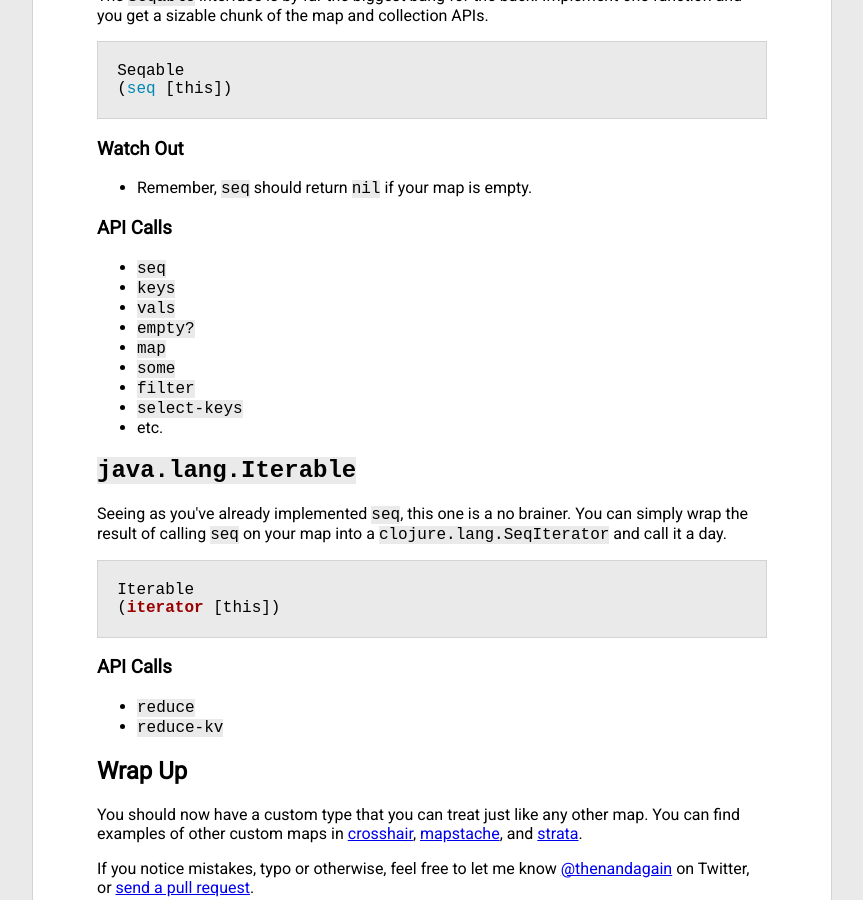
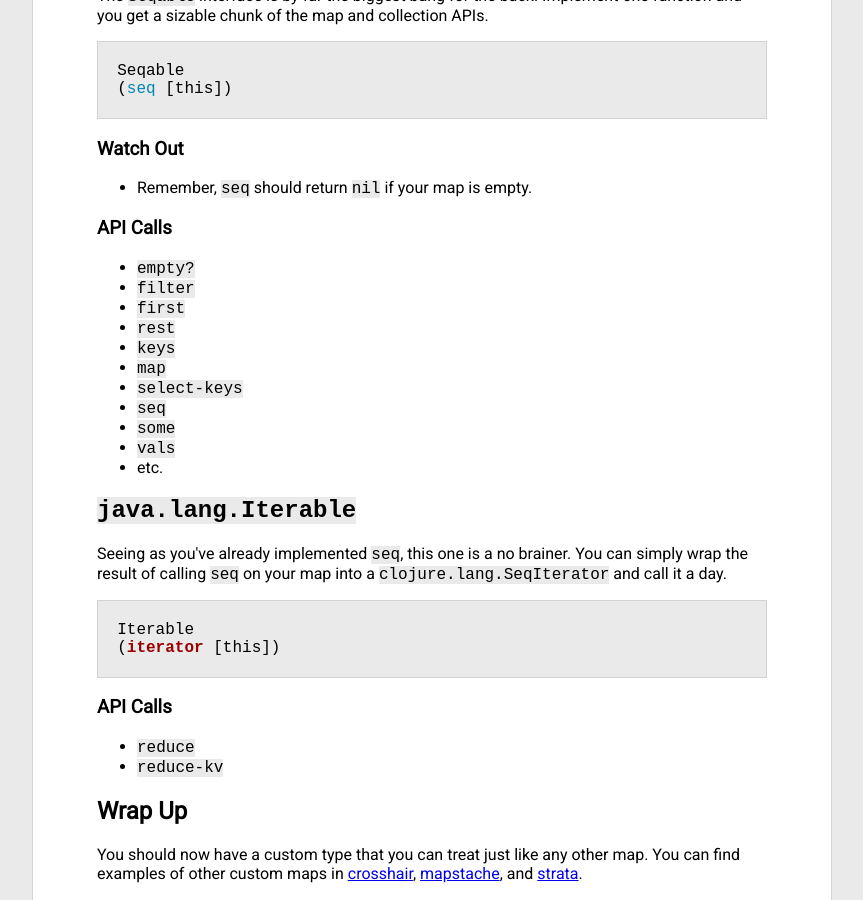
Before and after one commit to zeroem/zeroem.github.io, a Jekyll site: the page built from pages/sometimes-you-feel-like-a-map.md, in a window 1280 px wide and 900 px high, scrolled down 2285 px. Shown: the whole window, without its empty margins (208-1071 px from the left). Built offline with Jekyll 4.4.1, drawn with Linux system fonts in a browser that asks for light colours.

Commit message:
reordered and expanded

```diff
--- a/pages/sometimes-you-feel-like-a-map.md
+++ b/pages/sometimes-you-feel-like-a-map.md
@@ -108,14 +108,16 @@ The `Seqable` interface is by far the biggest bang for the buck. Implement one f
   - Remember, `seq` should return `nil` if your map is empty.
 
 ### API Calls
+  - `empty?`
+  - `filter`
+  - `first`
+  - `rest`
+  - `keys`
+  - `map`
+  - `select-keys`
   - `seq`
-  - `keys`
+  - `some`
   - `vals`
-  - `empty?`
-  - `map`
-  - `some`
-  - `filter`
-  - `select-keys`
   - etc.
 
 ## `java.lang.Iterable`
```
